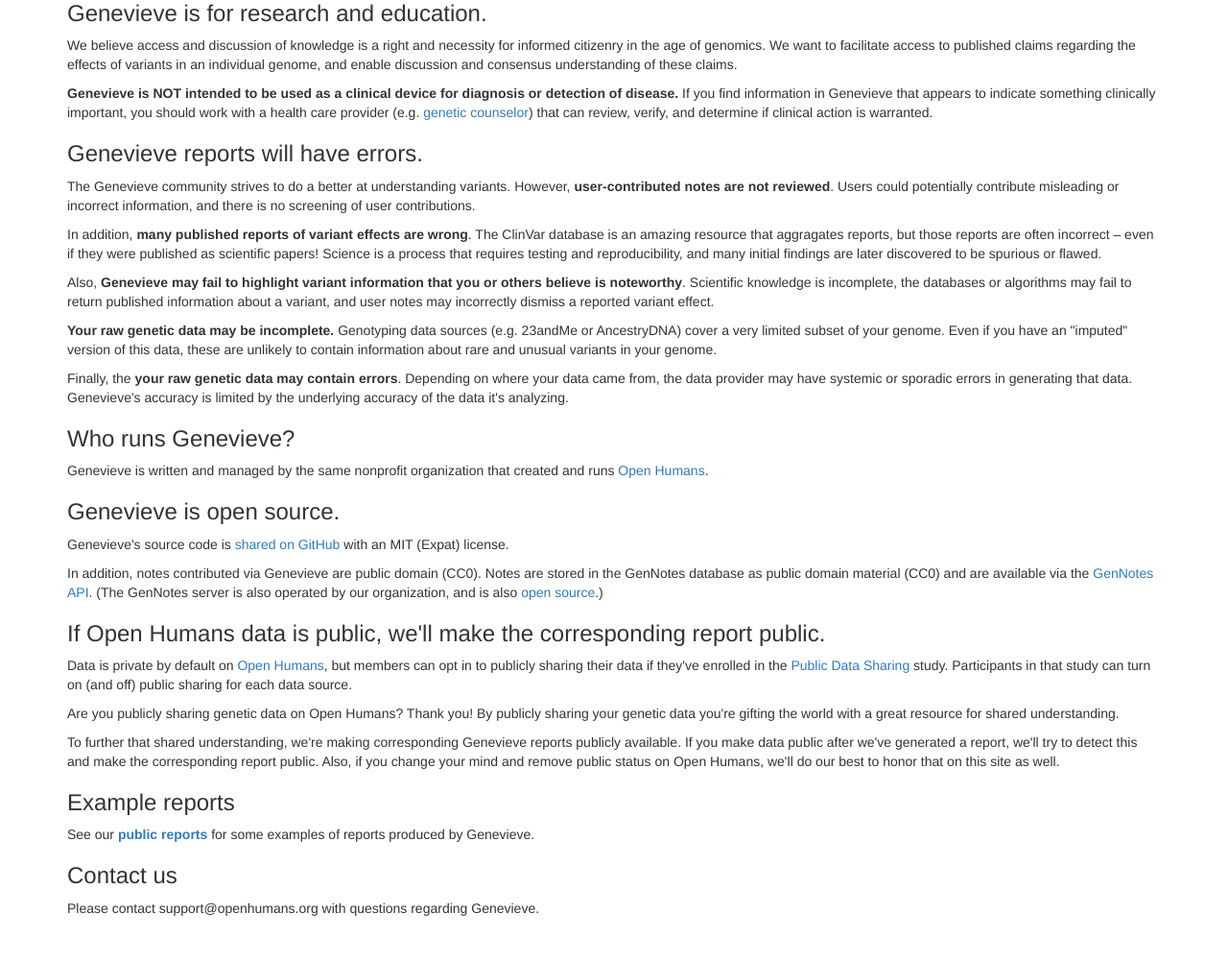
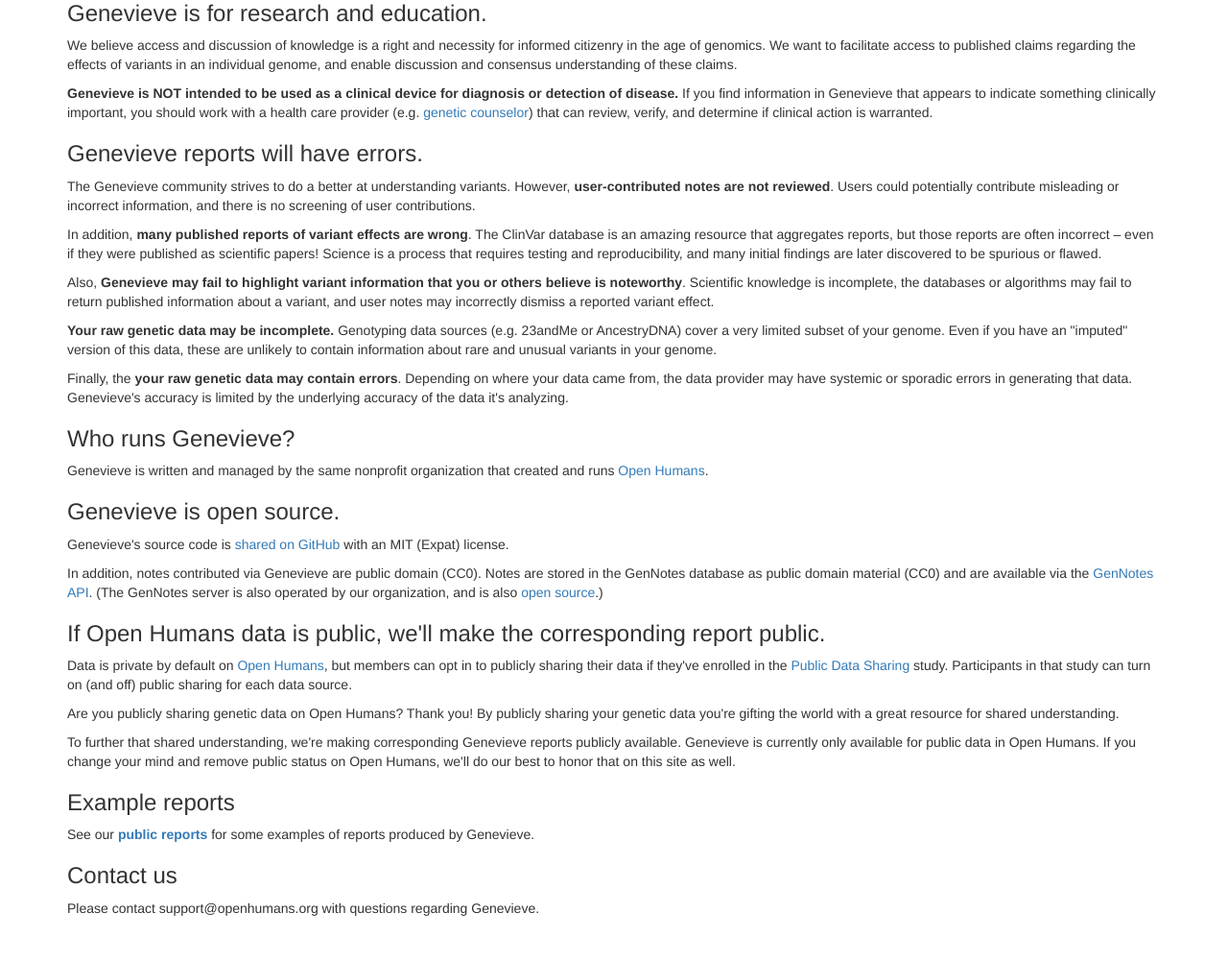
Before and after one commit to madprime/genevieve, a Django app: page /about/ in a window 1280 px wide. Shown: the part 464-1464 px from the top of the page at 96% size. Run offline with Django 3.2, Linux system fonts and the light colour scheme; parts of the project's set-up code (start-up, migrations or seed data) failed here and were passed over; some libraries are stand-ins or nearby versions.

Commit message:
Update quiz and language to be consistent with public-only

```diff
--- a/genevieve_client/templates/genevieve_client/home.html
+++ b/genevieve_client/templates/genevieve_client/home.html
@@ -29,7 +29,7 @@
     <p>
       <h4>What is Genevieve's intended use?</h4>
       <div class="radio">
-        <label><input type="radio" name="intended_use" value="clinical">Clinical testing.</label>
+        <label><input type="radio" name="intended_use" value="clinical">Clinical interpretation.</label>
       </div>
       <div class="radio">
         <label><input type="radio" name="intended_use" value="educational">Educational and research use.</label>
@@ -53,6 +53,8 @@
         <label><input type="radio" name="comprehensive" value="yes">Yes, Genevieve will discover and report all important variants in a data set.</label>
       </div>
     </p>
+
+    <!-- Comment out while deployed in public-only mode.
     <p>
       <h4>Will your Genevieve report always be private?</h4>
       <div class="radio">
@@ -62,6 +64,8 @@
         <label><input type="radio" name="private" value="depends">Only if my genetic data is private in Open Humans. If my genetic data is public on Open Humans, my Genevieve report will also be publicly shared.</label>
       </div>
     </p>
+    -->
+
     <button type="submit" class="btn btn-primary" style="margin-bottom:15px;">
       Continue</button>
   </form>
--- a/genevieve_client/templates/genevieve_client/partial_contains_errors.html
+++ b/genevieve_client/templates/genevieve_client/partial_contains_errors.html
@@ -7,7 +7,7 @@
 </p>
 <p>
   In addition, <b>many published reports of variant effects are wrong</b>.
-  The ClinVar database is an amazing resource that aggragates reports, but
+  The ClinVar database is an amazing resource that aggregates reports, but
   those reports are often incorrect &ndash; even if they were published as
   scientific papers! Science is a process that requires testing and
   reproducibility, and many initial findings are later discovered to be
--- a/genevieve_client/templates/genevieve_client/partial_public_reports.html
+++ b/genevieve_client/templates/genevieve_client/partial_public_reports.html
@@ -13,10 +13,13 @@
 </p>
 <p>
   To further that shared understanding, we're making corresponding Genevieve
-  reports publicly available. If you make data public after we've generated a
+  reports publicly available. Genevieve is currently only available for
+  public data in Open Humans. If you change your mind and remove public status
+  on Open Humans, we'll do our best to honor that on this site as well.
+  <!-- If you make data public after we've generated a
   report, we'll try to detect this and make the corresponding report public.
   Also, if you change your mind and remove public status on Open Humans, we'll
-  do our best to honor that on this site as well.
+  do our best to honor that on this site as well.-->
 </p>
 
 <h3>Example reports</h3>
--- a/genevieve_client/views.py
+++ b/genevieve_client/views.py
@@ -115,12 +115,13 @@ class HomeView(TemplateView):
         if 'comprehensive' in post and post['comprehensive'] != 'no':
             messages.error(request, 'Sorry, Genevieve is NOT comprehensive.')
             passed = False
-        if 'private' in post and post['private'] != 'depends':
-            messages.error(
-                request, 'Sorry, Genevieve is NOT always private. If genetic '
-                'data is public on Open Humans, the Genevieve report will be '
-                'public.')
-            passed = False
+        # Comment out when running in public-only mode:
+        # if 'private' in post and post['private'] != 'depends':
+        #    messages.error(
+        #        request, 'Sorry, Genevieve is NOT always private. If genetic '
+        #        'data is public on Open Humans, the Genevieve report will be '
+        #        'public.')
+        #    passed = False
         if passed:
             gvuser, _ = GenevieveUser.objects.get_or_create(user=request.user)
             gvuser.passed_quiz = True
@@ -417,7 +418,10 @@ class GenomeReportDetailView(TemplateView):
 
     def dispatch(self, request, *args, **kwargs):
         self.genomereport = GenomeReport.objects.get(pk=kwargs['pk'])
-        if request.user == self.genomereport.user or self.is_public():
+
+        # I've replaced the line below for "public only" mode:
+        # if request.user == self.genomereport.user or self.is_public():
+        if self.is_public():
             return super(GenomeReportDetailView, self).dispatch(
                 request, *args, **kwargs)
         return redirect('home')
```
